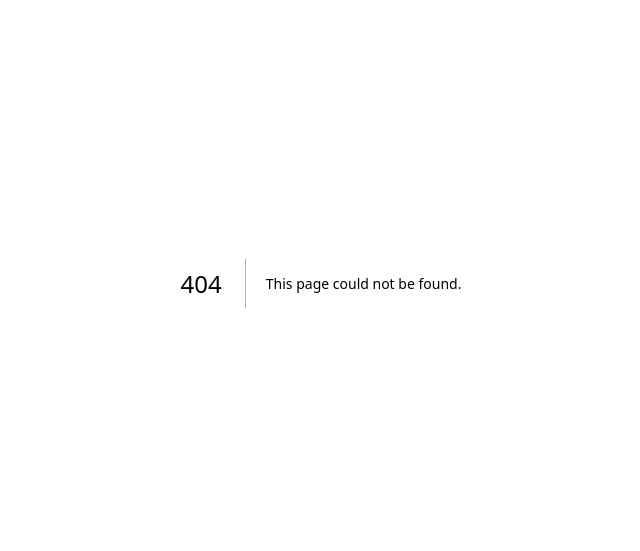
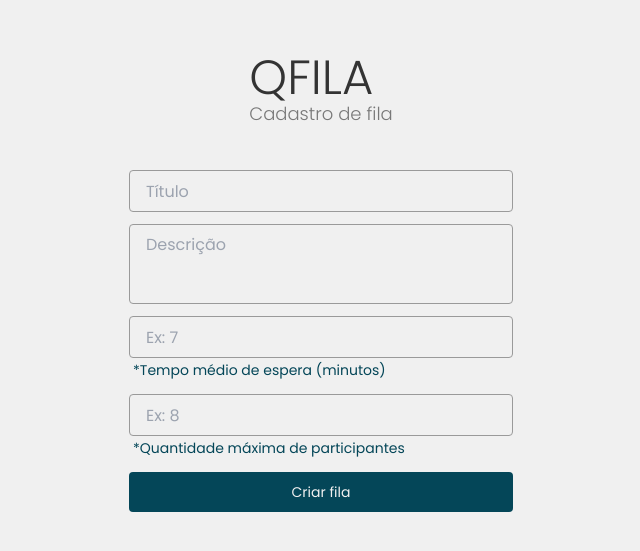
Before and after one commit to qfila/qfila-frontend, a Next.js app: page /create-queue in a window 1280 px wide. Before the commit this address had no page. Shown: the part 117-668 px from the top of the page, without its empty margins (319-959 px from the left). Built offline with nearby package versions, Linux system fonts and the light colour scheme; no server answers.

Commit message:
feat: add manager and user routes

```diff
--- /dev/null
+++ b/src/app/(routes)/(manager)/create-queue/page.tsx
@@ -0,0 +1,171 @@
+'use client';
+
+import { Button } from '@/components/ui/button';
+import { Input } from '@/components/ui/input';
+import { axiosErrorMessageHandler } from '@/lib/utils';
+import { toast } from 'react-hot-toast';
+import api from '@/services/api';
+import { yupResolver } from '@hookform/resolvers/yup';
+import { Controller, useForm } from 'react-hook-form';
+import * as yup from 'yup';
+import { Textarea } from '@/components/ui/textarea';
+import { useRouter } from 'next/navigation';
+
+const yupSchema = yup.object({
+  title: yup
+    .string()
+    .min(3, 'Insira no mínimo 3 caracteres.')
+    .matches(
+      /^[A-Za-záàâãéèêíïóôõöúçñÁÀÂÃÉÈÍÏÓÔÕÖÚÇÑ'\s]+$/,
+      'Insira apenas letras.',
+    )
+    .required('Nome da fila é obrigatório.'),
+  description: yup
+    .string()
+    .min(3, 'Insira no mínimo 3 caracteres.')
+    .matches(
+      /^[A-Za-záàâãéèêíïóôõöúçñÁÀÂÃÉÈÍÏÓÔÕÖÚÇÑ'\s]+$/,
+      'Insira apenas letras.',
+    )
+    .required('Descrição da fila é obrigatório.'),
+  averageWaitTimeInMinutes: yup
+    .number()
+    .positive()
+    .min(1, 'Insira no mínimo 1 minuto')
+    .transform((value) =>
+      isNaN(value) || value === null || value === undefined ? 0 : value,
+    )
+    .required('Tempo médio em minutos é obrigatório.'),
+  maxParticipants: yup
+    .number()
+    .positive()
+    .min(1, 'Insira no mínimo 1')
+    .transform((value) =>
+      isNaN(value) || value === null || value === undefined ? 0 : value,
+    )
+    .required('Quantidade total de participantes é obrigatório.'),
+});
+
+type YupSchemaType = yup.InferType<typeof yupSchema>;
+
+export default function CreateQueue() {
+  const { push } = useRouter();
+  const {
+    control,
+    handleSubmit,
+    formState: { errors, isSubmitting },
+  } = useForm<YupSchemaType>({
+    resolver: yupResolver(yupSchema),
+  });
+
+  const onSubmit = async ({
+    title,
+    description,
+    averageWaitTimeInMinutes,
+    maxParticipants,
+  }: YupSchemaType) => {
+    try {
+      await api.post('/user', {
+        title,
+        description,
+        averageWaitTimeInMinutes,
+        maxParticipants,
+      });
+
+      toast.success(`Fila criada ${title} criada com sucesso!`);
+      push('/queues');
+    } catch (error) {
+      toast.error(axiosErrorMessageHandler(error as Error));
+    }
+  };
+
+  return (
+    <div className="w-full h-screen flex justify-center items-center">
+      <div className="w-full p-4 flex flex-col gap-6 justify-center items-center">
+        <div className="mb-5">
+          <h1 className="text-5xl font-light">QFILA</h1>
+          <h2 className="text-lg font-light text-muted w-max ml-auto leading-6">
+            Cadastro de fila
+          </h2>
+        </div>
+
+        <form
+          onSubmit={handleSubmit(onSubmit)}
+          className="w-full max-w-sm space-y-3"
+        >
+          <Controller
+            name="title"
+            defaultValue=""
+            control={control}
+            render={({ field }) => (
+              <Input
+                type="text"
+                placeholder="Título"
+                required
+                error={!!errors.title}
+                helperText={errors.title?.message}
+                {...field}
+              />
+            )}
+          />
+          <Controller
+            name="description"
+            defaultValue=""
+            control={control}
+            render={({ field }) => (
+              <Textarea
+                placeholder="Descrição"
+                required
+                error={!!errors.description}
+                helperText={errors.description?.message}
+                {...field}
+              />
+            )}
+          />
+          <Controller
+            name="averageWaitTimeInMinutes"
+            control={control}
+            render={({ field }) => (
+              <Input
+                placeholder="Ex: 7"
+                type="number"
+                required
+                error={!!errors.averageWaitTimeInMinutes}
+                helperText={
+                  errors.averageWaitTimeInMinutes
+                    ? errors.averageWaitTimeInMinutes?.message
+                    : '*Tempo médio de espera (minutos)'
+                }
+                {...field}
+              />
+            )}
+          />
+          <Controller
+            name="maxParticipants"
+            control={control}
+            render={({ field }) => (
+              <Input
+                placeholder="Ex: 8"
+                required
+                error={!!errors.maxParticipants}
+                helperText={
+                  errors.maxParticipants
+                    ? errors.maxParticipants?.message
+                    : '*Quantidade máxima de participantes'
+                }
+                {...field}
+              />
+            )}
+          />
+          <Button
+            loading={isSubmitting}
+            disabled={isSubmitting}
+            className="w-full"
+          >
+            Criar fila
+          </Button>
+        </form>
+      </div>
+    </div>
+  );
+}
```
